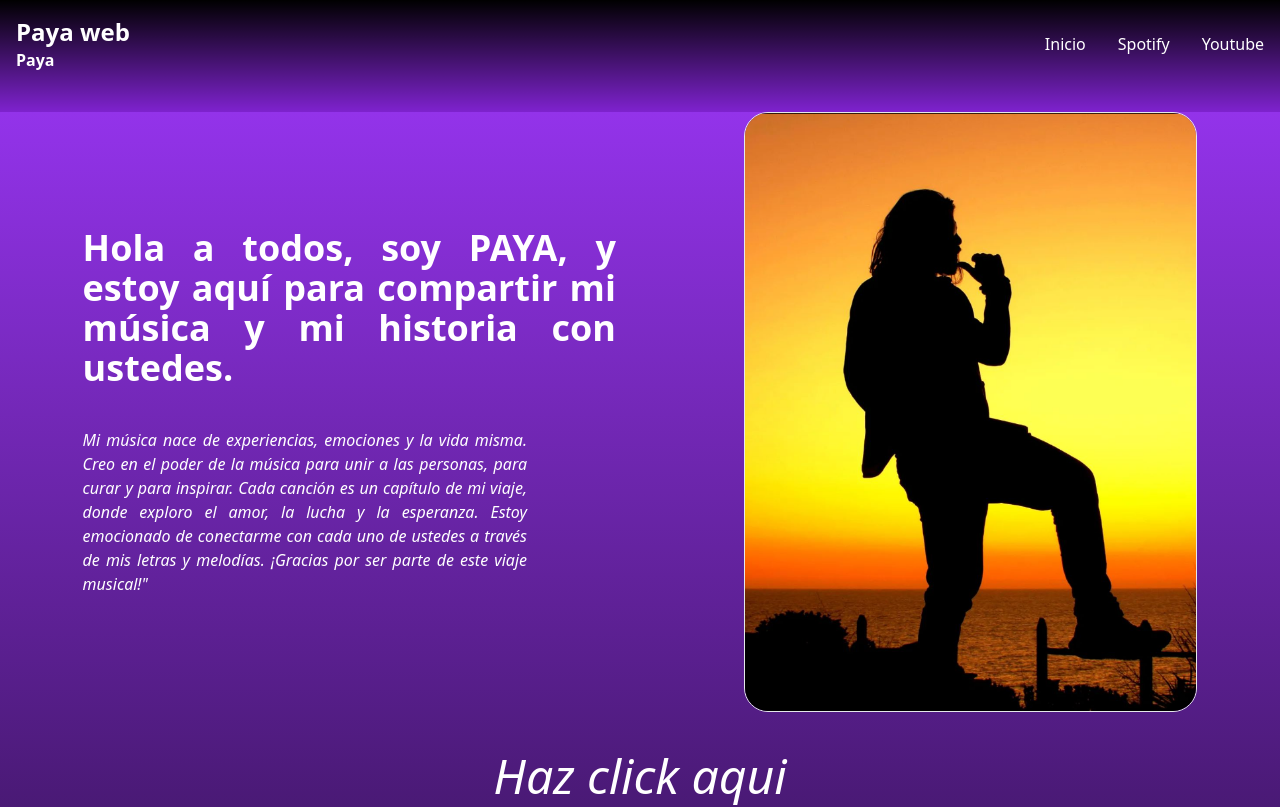
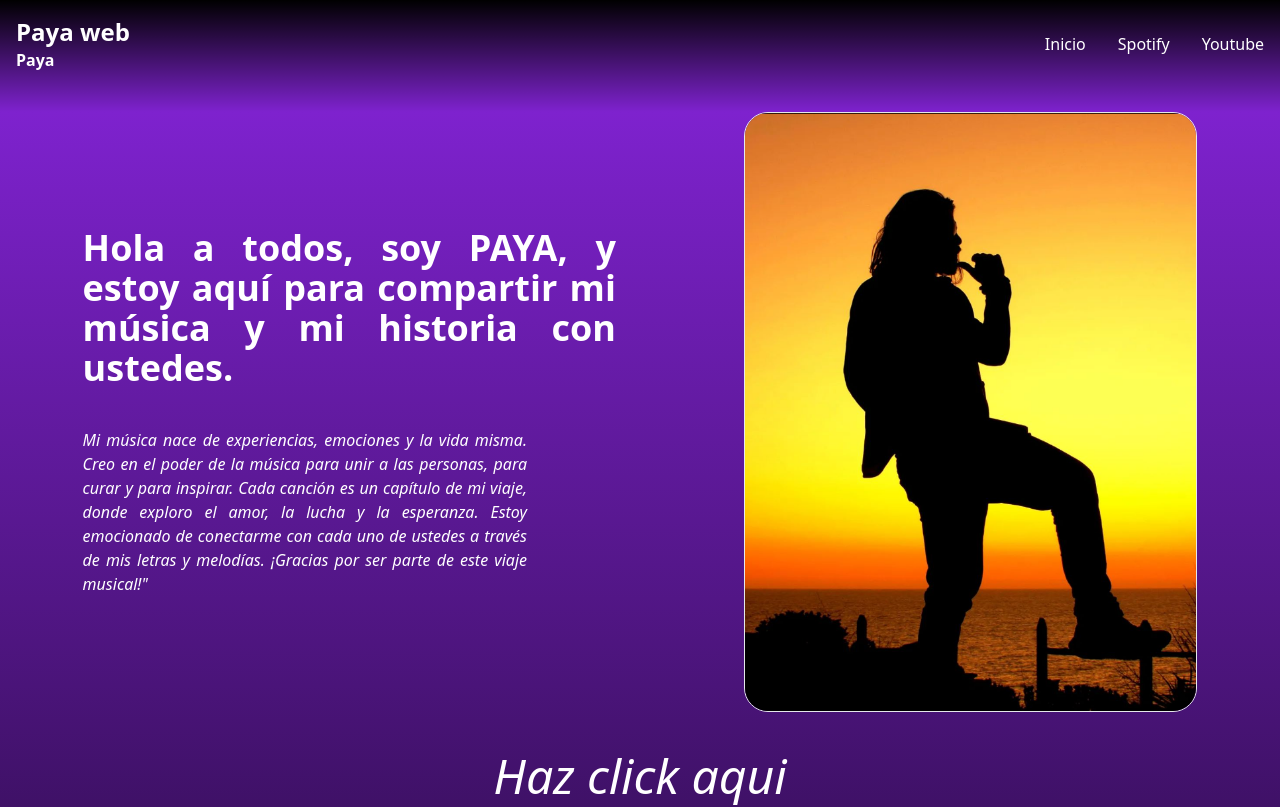
Before and after one commit to destrik1/portafolio, a React (Vite) app: page / in a window 1280 px wide. Shown: the top 807 px of the page. Built offline with nearby package versions, Linux system fonts and the light colour scheme.

Commit message:
holamundo

```diff
--- a/src/Page/Home.tsx
+++ b/src/Page/Home.tsx
@@ -13,7 +13,7 @@ function Home({}: Props) {
         <NavBar />
         <br />
       </div>
-      <div className="bg-gradient-to-b bg-black from-purple-600">
+      <div className="bg-gradient-to-b bg-black from-purple-700">
         <HeroImage />
         <Title titulo={"Haz click aqui"} />
         <CardSection />
```
